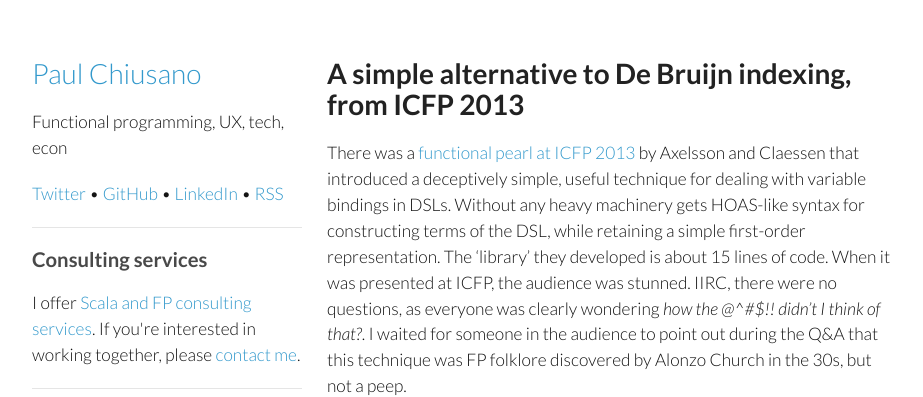
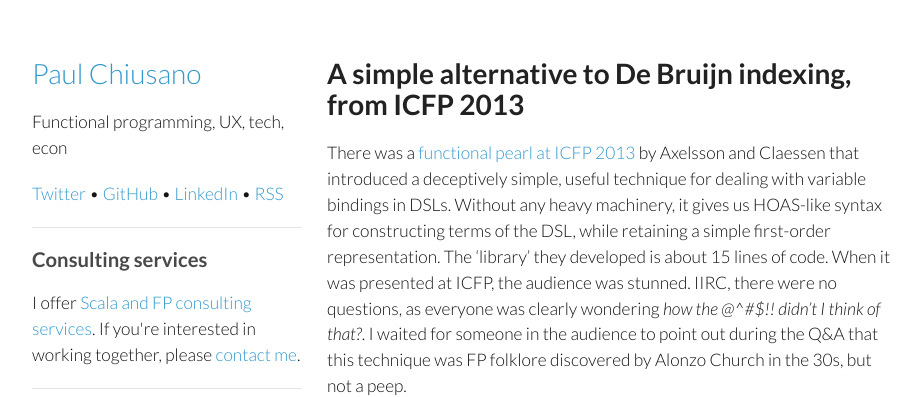
Before and after one commit to pchiusano/pchiusano.github.io, a Jekyll site: the page built from _posts/2014-06-20-simple-debruijn-alternative.markdown, in a window 1280 px wide and 900 px high. Shown: the top 397 px of the window, without its empty margins (178-1101 px from the left). Built offline with Jekyll 4.4.1, drawn with Linux system fonts in a browser that asks for light colours; comment, search, counter and statistics services are not loaded.

Commit message:
Update 2014-06-20-simple-debruijn-alternative.markdown

```diff
--- a/_posts/2014-06-20-simple-debruijn-alternative.markdown
+++ b/_posts/2014-06-20-simple-debruijn-alternative.markdown
@@ -4,7 +4,7 @@ title: A simple alternative to De Bruijn indexing, from ICFP 2013
 categories: [fp]
 ---
 
-There was a [functional pearl at ICFP 2013][the paper] by Axelsson and Claessen that introduced a deceptively simple, useful technique for dealing with variable bindings in DSLs. Without any heavy machinery gets HOAS-like syntax for constructing terms of the DSL, while retaining a simple first-order representation. The 'library' they developed is about 15 lines of code. When it was presented at ICFP, the audience was stunned. IIRC, there were no questions, as everyone was clearly wondering _how the @^#$!! didn't I think of that?_. I waited for someone in the audience to point out during the Q&A that this technique was FP folklore discovered by Alonzo Church in the 30s, but not a peep.
+There was a [functional pearl at ICFP 2013][the paper] by Axelsson and Claessen that introduced a deceptively simple, useful technique for dealing with variable bindings in DSLs. Without any heavy machinery, it gives us HOAS-like syntax for constructing terms of the DSL, while retaining a simple first-order representation. The 'library' they developed is about 15 lines of code. When it was presented at ICFP, the audience was stunned. IIRC, there were no questions, as everyone was clearly wondering _how the @^#$!! didn't I think of that?_. I waited for someone in the audience to point out during the Q&A that this technique was FP folklore discovered by Alonzo Church in the 30s, but not a peep.
 
 The question they posed is, can we provide a HOAS-like syntax, `lam :: Expr -> Expr` for creating binding forms in a DSL, without introducing heavy machinery like a global name supply, while retaining a simple first-order ADT:
 
```
